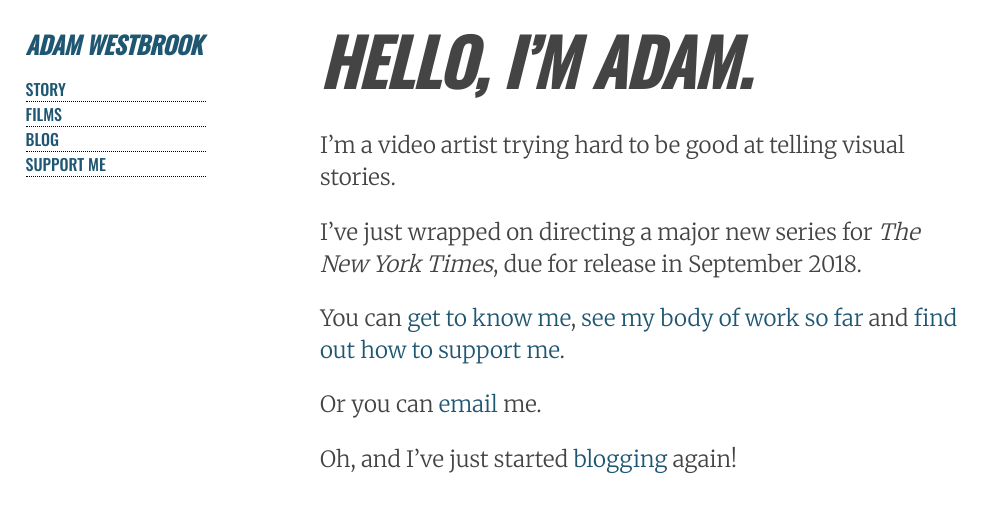
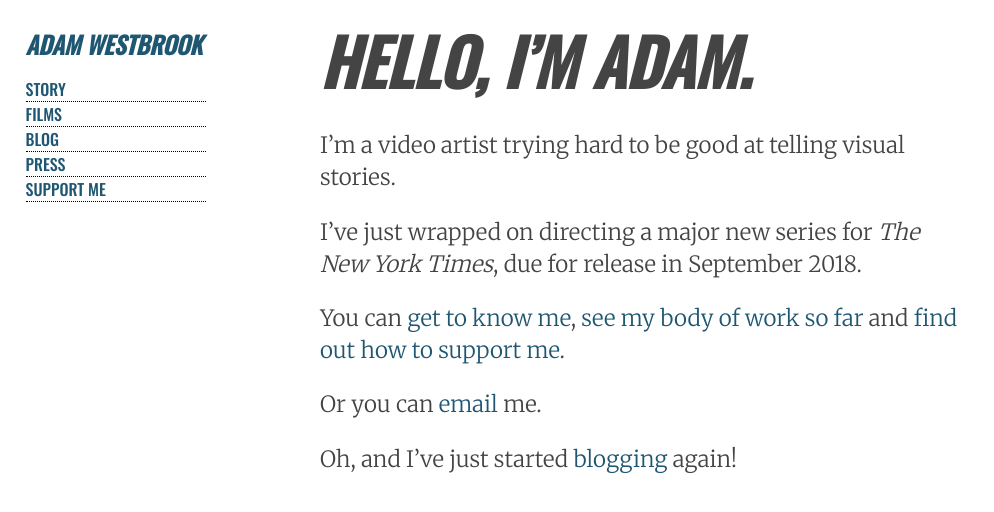
Before and after one commit to AdamWestbrook/adamwestbrook.github.io, a Jekyll site: the page built from index.md, in a window 1280 px wide. Shown: the top 512 px of the page, without its empty margins (0-994 px from the left). Built offline with Jekyll 4.4.1, drawn with Linux system fonts in a browser that asks for light colours.

Commit message:
Added press bar

```diff
--- a/_includes/menu.html
+++ b/_includes/menu.html
@@ -6,6 +6,7 @@
         <li><a href="/story">STORY</a></li>
         <li><a href="/portfolio">FILMS</a></li>
         <li><a href="/blog">BLOG</a></li>
+        <li><a href="/press">PRESS</a></li>
         <li><a href="/support">SUPPORT ME</a></li>
     </ul>
 </nav>
```
